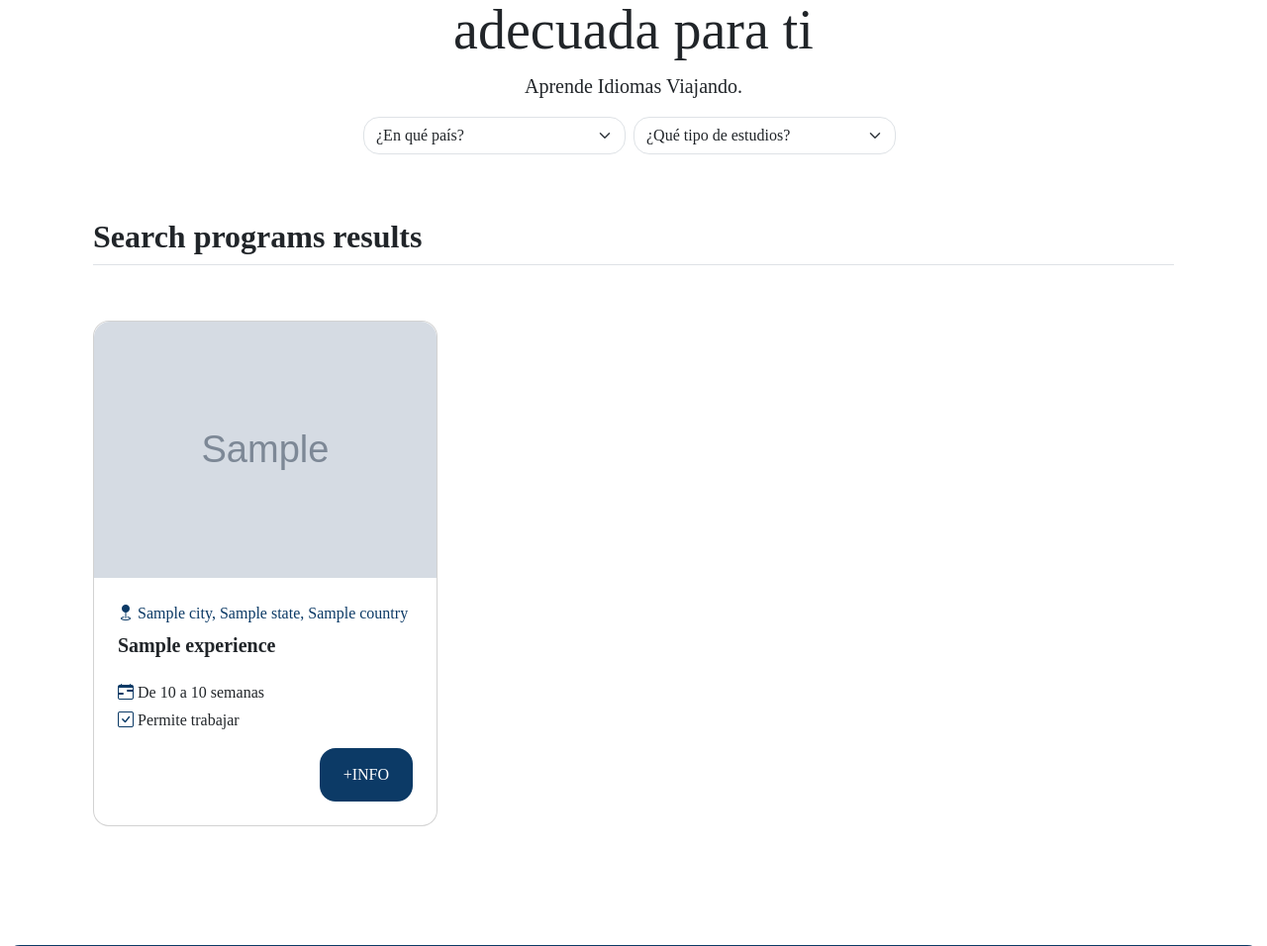
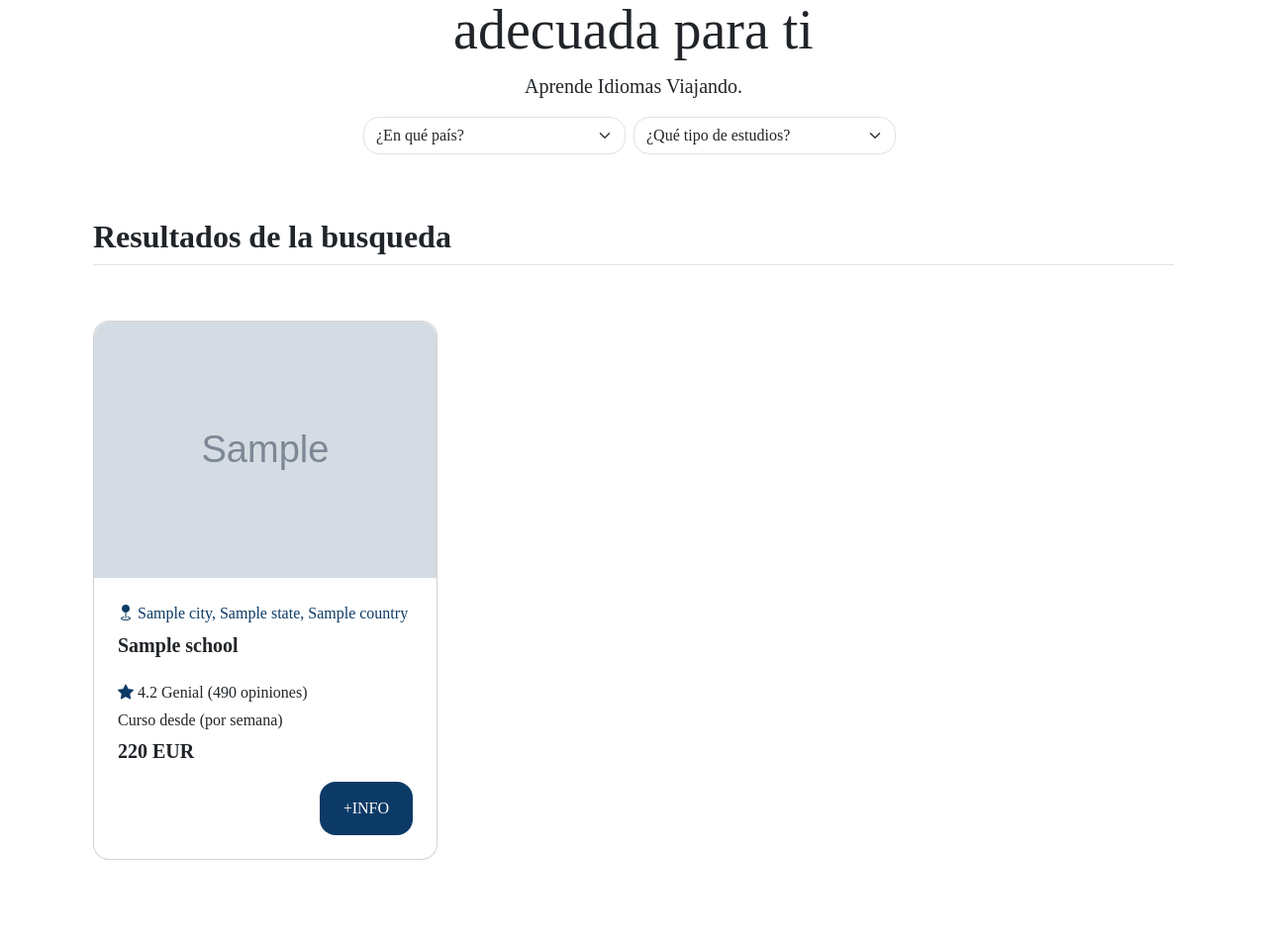
Before and after one commit to hernansaa/test-custom-page, a Django app: template providers/templates/providers/index.html in a window 1280 px wide. Shown: the part 210-1166 px from the top of the page at 99% size. Run offline with Django 5.2, Linux system fonts and the light colour scheme; the template is opened without the code that fills it: values that come from a table or form of the project are taken from there, others are empty; tables that the repository leaves empty hold one stand-in row (values such as "Sample post"); grey boxes marked "Sample" are stand-in pictures; some libraries are stand-ins or nearby versions.

Commit message:
views and template school

```diff
--- a/programs/models.py
+++ b/programs/models.py
@@ -67,6 +67,7 @@ class Experience(models.Model):
     def __str__(self):
         return self.name
 
+
 class ExperienceIncluded(models.Model):
     experience = models.ForeignKey(Experience, on_delete=models.CASCADE)
     include = models.ForeignKey(Include, on_delete=models.CASCADE)
--- a/providers/models.py
+++ b/providers/models.py
@@ -82,17 +82,6 @@ class ClassroomEquipment(models.Model):
         return self.name
 
 
-class Address(models.Model):
-    # id autogenerated by django
-    city_id = models.ForeignKey(City, on_delete=models.CASCADE)
-    street = models.CharField(max_length=255)
-    street_number = models.CharField(max_length=20)
-    post_code = models.CharField(max_length=20)
-
-    def __str__(self):
-        return self.street
-
-
 class School(models.Model):
     """
     Main model
@@ -101,6 +90,7 @@ class School(models.Model):
     language_id = models.ForeignKey(Language, on_delete=models.CASCADE)
     name =  models.CharField(max_length=255)
     description = models.TextField()
+    img = models.ImageField(upload_to='providers/schools/', null=True, blank=True)
     facilities = models.ManyToManyField(Facility, through='SchoolFacility')
     acreditations = models.ManyToManyField(Acreditation, through='SchoolAcreditation')
     activities = models.ManyToManyField(Activity, through='SchoolActivity')
@@ -133,6 +123,19 @@ class Course(models.Model):
 
     def __str__(self):
         return self.name
+
+
+class Address(models.Model):
+    # id autogenerated by django
+    city = models.ForeignKey(City, on_delete=models.CASCADE)
+    street = models.CharField(max_length=255)
+    street_number = models.CharField(max_length=20)
+    post_code = models.CharField(max_length=20)
+    school = models.ForeignKey(School, on_delete=models.CASCADE, null=True, blank=True)
+
+
+    def __str__(self):
+        return f"{self.street}, {self.city.name}"
 
 
 class ContactInformation(models.Model):
--- a/providers/templates/providers/partials/_hero_program.html
+++ b/providers/templates/providers/partials/_hero_program.html
@@ -7,8 +7,8 @@
   <div class="container">
     <div class="row">
       <div class="col-lg-6 mx-auto">
-        <h1 class="display-5">{{ experience.name }}</h1>
-        <p class="lead">{{ experience.description }}.</p>
+        <h1 class="display-5">{{ school.name }}</h1>
+        <p class="lead">{{ school.description }}.</p>
       </div>
     </div>
   </div>
--- a/providers/templates/providers/partials/_results_all.html
+++ b/providers/templates/providers/partials/_results_all.html
@@ -6,29 +6,28 @@
 
 <section class="container px-4 py-5" id="search-results">
 
-  <h2 class="fw-bold pb-2 border-bottom">Search programs results</h2>
+  <h2 class="fw-bold pb-2 border-bottom">Resultados de la busqueda</h2>
     <div class="py-5 overflow-hidden">
       <div class="row gy-3 gy-lg-4">
 
-        {% for experience in experiences %}
+        {% for school in schools %}
         <div class="col-12 col-lg-4 mb-4">
           <div class="card rounded-4 h-100">
-            {% if experience.img %}
-            <img src="{{ experience.img.url }}" class="card-img-top rounded-top-4" alt="{{ experience.name }}">
+            {% if school.img %}
+            <img src="{{ school.img.url }}" class="card-img-top rounded-top-4" alt="{{ school.name }}">
             {% endif %}
             <div class="card-body d-flex flex-column p-4 p-md-3 p-lg-4">
-              <p class="card-text text-primary mb-2"><span><i class="bi bi-geo-fill text-primary"></i></span> {{ experience.city }}</p>
-              <h5 class="card-title fw-bold mb-4">{{ experience.name }}</h5>
-              <p class="card-text mb-1"><span><i class="bi bi-calendar-range" style="color: #0c3a66"></i></span> De {{ experience.duration_from_weeks }} a {{ experience.duration_to_weeks }} semanas</p>
-              <p class="card-text">
-                {% if experience.allows_work == "yes" %}
-                <span><i class="bi bi-check-square" style="color: #0c3a66"></i></span> Permite trabajar
-                {% else %}
-                <span><i class="bi bi-check-square" style="color: #0c3a66"></i></span> No permite trabajar
-                {% endif %}
+              {% for address in school.address_set.all %}
+              <p class="card-text text-primary mb-2"><span><i class="bi bi-geo-fill text-primary"></i></span> {{ address.city }}</p>
+              {% endfor %}
+              <h5 class="card-title fw-bold mb-4">{{ school.name }}</h5>
+              <p class="card-text mb-1"><span><i class="bi bi-star-fill" style="color: #0c3a66"></i></span> 4.2 Genial (490 opiniones)</p>
+              <p class="card-text mb-1">Curso desde (por semana)</p>
+              <p class="card-text fw-bold fs-5">
+                220 EUR
               </p>
               <div class="mt-auto d-flex justify-content-end">
-                <a href="{% url 'program-details' experience.pk %}" class="btn btn-primary rounded-4 px-4">+INFO</a>
+                <a href="{% url 'school-details' school.pk %}" class="btn btn-primary rounded-4 px-4">+INFO</a>
               </div>
             </div>
           </div>
--- a/providers/urls.py
+++ b/providers/urls.py
@@ -2,5 +2,6 @@ from django.urls import path
 from . import views
 
 urlpatterns = [
-    path('providers/', views.index, name='index'),
+    path('schools/', views.index, name='index'),
+    path('schools/school-details/<int:pk>', views.school_details, name='school-details'),
 ]
```
Also changed, not shown: providers/admin.py (+12 -0 lines), providers/templates/providers/school-details.html (added, +63 -0 lines), providers/views.py (+37 -6 lines), media/providers/schools/lsi-cambridge.jpg (added), media/providers/schools/lsi-london-central.jpg (added), providers/migrations/0030_rename_city_id_address_city_school_address.py (added), providers/migrations/0031_remove_school_address_address_school.py (added), providers/migrations/0032_school_img.py (added), providers/templates/providers/partials/_program_details.html (deleted).
